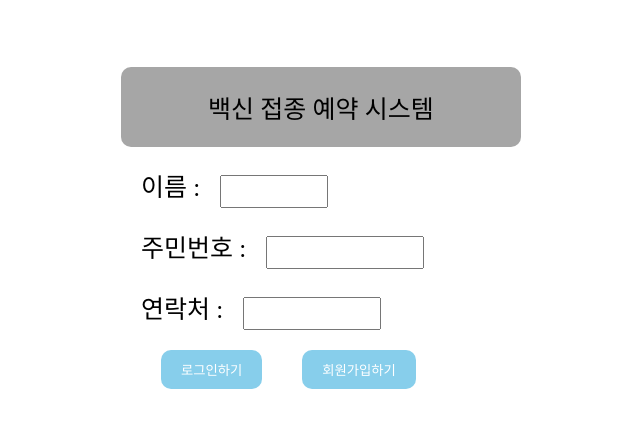
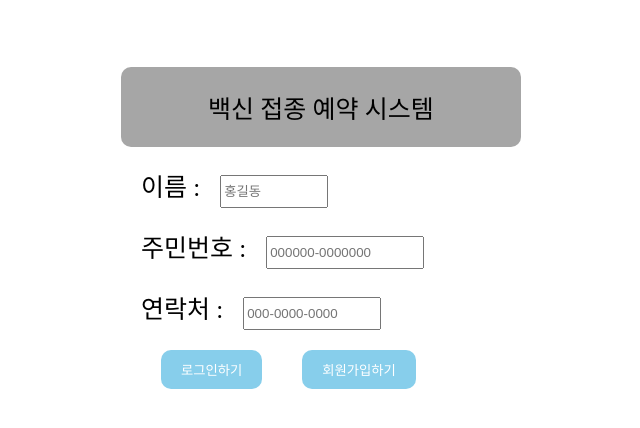
Before and after one commit to tkdgh1013/KW_database, a React (Create React App) app in the folder frontend/: page / in a window 1280 px wide. Shown: the top 428 px of the page, without its empty margins (319-959 px from the left). Built offline with nearby package versions, Linux system fonts and the light colour scheme.

Commit message:
placeholder

```diff
--- a/frontend/src/pages/Page1.js
+++ b/frontend/src/pages/Page1.js
@@ -86,6 +86,7 @@ const Page1= ({history})=>{
                 <LeftInput>이름 :</LeftInput>
                 <RightInput>
                     <input style={{width:'100px',height:'27px'}}
+                    placeholder="홍길동"
                     value={name}
                     onChange={onChange1}/>
                 </RightInput>
@@ -94,6 +95,7 @@ const Page1= ({history})=>{
                 <LeftInput>주민번호 :</LeftInput>
                 <RightInput>
                     <input style={{width:'150px',height:'27px'}}
+                    placeholder="000000-0000000"
                     value={RRN}
                     onChange={onChange2}/>
                 </RightInput>
@@ -102,6 +104,7 @@ const Page1= ({history})=>{
                 <LeftInput>연락처 :</LeftInput>
                 <RightInput>
                     <input style={{width:'130px',height:'27px'}}
+                    placeholder="000-0000-0000"
                     value={pn}
                     onChange={onChange3}/>
                 </RightInput>
```
